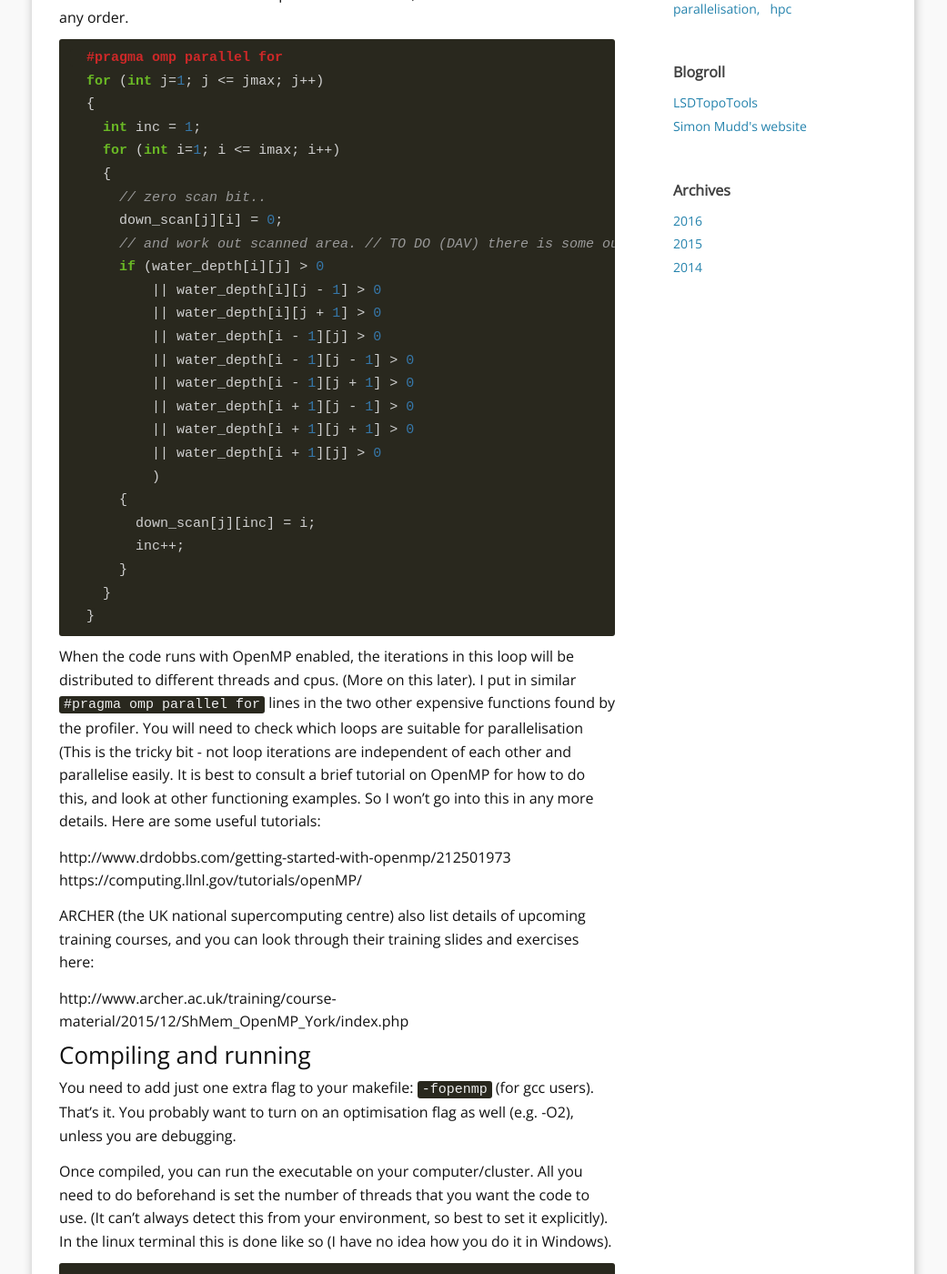
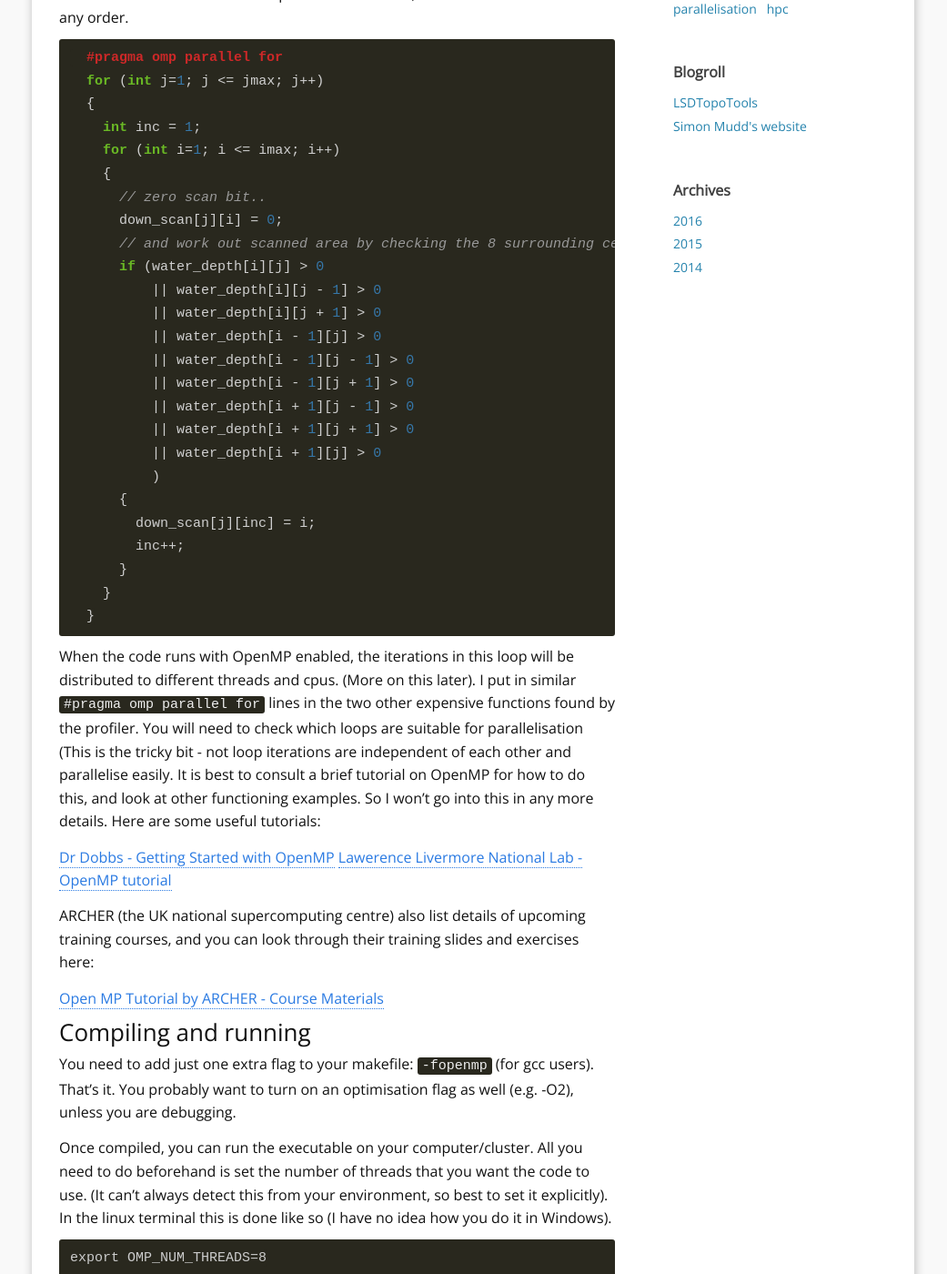
Before and after one commit to LSDtopotools/LSDCodingBlog, a Jekyll site: the page built from _posts/2016-02-25-Parallelising_and_Optimising_LSDTopoTools.md, in a window 1280 px wide and 1400 px high, scrolled down 1582 px. Shown: the whole window at 91% size, without its empty margins (120-1161 px from the left). Built offline with Jekyll 4.4.1, drawn with Linux system fonts in a browser that asks for light colours; comment, search, counter and statistics services are not loaded; some of the changed text lies outside the part shown.

Commit message:
Some minor edits

```diff
--- a/_posts/2016-02-25-Parallelising_and_Optimising_LSDTopoTools.md
+++ b/_posts/2016-02-25-Parallelising_and_Optimising_LSDTopoTools.md
@@ -51,7 +51,7 @@ Secondly, you need to identify the part of the function that can be parallelised
     {
       // zero scan bit..
       down_scan[j][i] = 0;
-      // and work out scanned area. // TO DO (DAV) there is some out-of-bounds indexing going on here, check carefully!
+      // and work out scanned area by checking the 8 surrounding cells and centre cell.
       if (water_depth[i][j] > 0
           || water_depth[i][j - 1] > 0
           || water_depth[i][j + 1] > 0
@@ -73,12 +73,12 @@ Secondly, you need to identify the part of the function that can be parallelised
 
 When the code runs with OpenMP enabled, the iterations in this loop will be distributed to different threads and cpus. (More on this later). I put in similar `#pragma omp parallel for` lines in the two other expensive functions found by the profiler. You will need to check which loops are suitable for parallelisation (This is the tricky bit - not loop iterations are independent of each other and parallelise easily. It is best to consult a brief tutorial on OpenMP for how to do this, and look at other functioning examples. So I won't go into this in any more details. Here are some useful tutorials:
 
-http://www.drdobbs.com/getting-started-with-openmp/212501973
-https://computing.llnl.gov/tutorials/openMP/
+[Dr Dobbs - Getting Started with OpenMP](http://www.drdobbs.com/getting-started-with-openmp/212501973)
+[Lawerence Livermore National Lab - OpenMP tutorial](https://computing.llnl.gov/tutorials/openMP/)
 
 ARCHER (the UK national supercomputing centre) also list details of upcoming training courses, and you can look through their training slides and exercises here:
 
-http://www.archer.ac.uk/training/course-material/2015/12/ShMem_OpenMP_York/index.php
+[Open MP Tutorial by ARCHER - Course Materials](http://www.archer.ac.uk/training/course-material/2015/12/ShMem_OpenMP_York/index.php)
 
 ### Compiling and running
 
```
Also changed, not shown: other parts of _posts/2016-02-25-Parallelising_and_Optimising_LSDTopoTools.md (+2 -2 lines).
